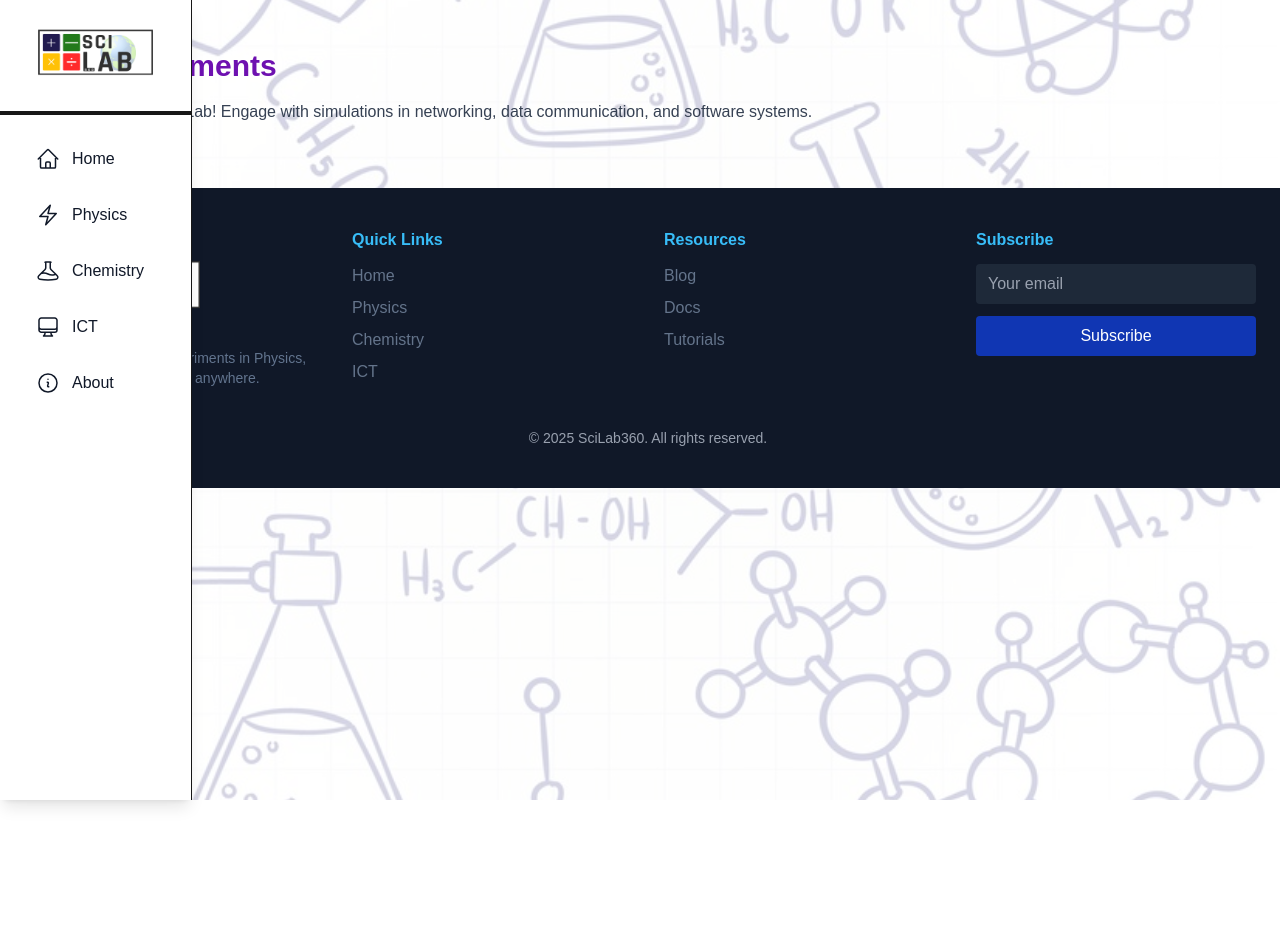
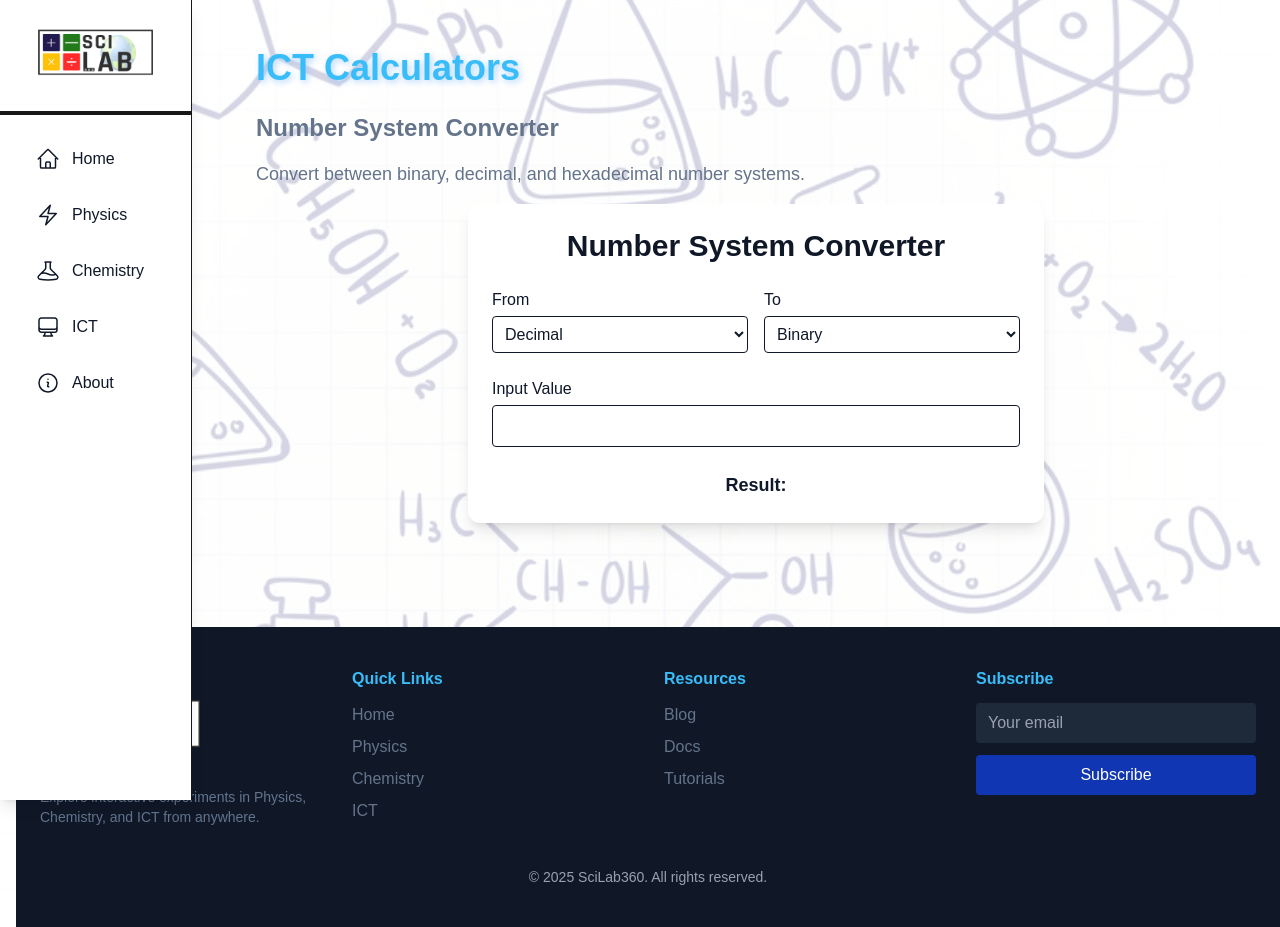
Before and after one commit to Dinesh0017/sci-lab, a Next.js app: page /ict in a window 1280 px wide. Before the commit the page ends 800 px from the top, so only its background shows below. Built offline with nearby package versions, Linux system fonts and the light colour scheme.

Commit message:
add new number system convertor

```diff
--- a/src/app/ict/page.js
+++ b/src/app/ict/page.js
@@ -1,18 +1,21 @@
-import Footer from "@/components/Footer";
-import NavBar from "@/components/NavBar";
+import NumberSystemConverter from "@/components/ict_calculators/NumberSystemConverter";
 
 export default function ICTPage() {
   return (
-      <section >
-        <div className="p-6">
-          <h1 className="text-3xl font-bold mb-4 text-purple-800">
-            ICT Experiments
-          </h1>
-          <p className="text-gray-700">
-            Welcome to the ICT Lab! Engage with simulations in networking, data
-            communication, and software systems.
-          </p>
-        </div>
-      </section>
+       <section className="p-6 ml-0 md:ml-54">
+            <h1  className="text-3xl md:text-4xl font-extrabold text-textprimary mb-6"
+                style={{ textShadow: "2px 2px 6px rgba(147, 197, 253, 0.7)" }}>
+              ICT Calculators
+            </h1>
+            <div className="mb-10">
+              <h2 className="text-2xl font-bold mb-4 text-secondary">Number System Converter</h2>
+              <p className="text-lg text-muted-foreground mb-4 text-secondary">
+                Convert between binary, decimal, and hexadecimal number systems.
+              </p>
+              <NumberSystemConverter />
+            </div>
+
+
+          </section>
   );
 }
--- /dev/null
+++ b/src/components/ict_calculators/NumberSystemConverter.js
@@ -0,0 +1,77 @@
+"use client";
+
+import { useState } from "react";
+
+const bases = [
+  { label: "Binary", value: 2 },
+  { label: "Octal", value: 8 },
+  { label: "Decimal", value: 10 },
+  { label: "Hexadecimal", value: 16 },
+];
+
+function convertBase(input, fromBase, toBase) {
+  if (!input) return "";
+  try {
+    const parsed = parseInt(input, fromBase);
+    if (isNaN(parsed)) return "Invalid Input";
+    return parsed.toString(toBase).toUpperCase();
+  } catch {
+    return "Invalid Input";
+  }
+}
+
+export default function ICTConverter() {
+  const [inputValue, setInputValue] = useState("");
+  const [fromBase, setFromBase] = useState(10);
+  const [toBase, setToBase] = useState(2);
+
+  const result = convertBase(inputValue, fromBase, toBase);
+
+  return (
+    <div className="bg-background text-foreground max-w-xl mx-auto p-6 rounded-xl shadow-lg space-y-6">
+      <h2 className="text-3xl font-bold text-center text-primary">Number System Converter</h2>
+      <div className="flex flex-col md:flex-row gap-4">
+        <div className="w-full">
+          <label className="block mb-1 font-medium">From</label>
+          <select
+            className="w-full p-2 border rounded text-primary"
+            value={fromBase}
+            onChange={(e) => setFromBase(Number(e.target.value))}
+          >
+            {bases.map((base) => (
+              <option key={base.value} value={base.value}>
+                {base.label}
+              </option>
+            ))}
+          </select>
+        </div>
+        <div className="w-full">
+          <label className="block mb-1 font-medium">To</label>
+          <select
+            className="w-full p-2 border rounded text-primary"
+            value={toBase}
+            onChange={(e) => setToBase(Number(e.target.value))}
+          >
+            {bases.map((base) => (
+              <option key={base.value} value={base.value}>
+                {base.label}
+              </option>
+            ))}
+          </select>
+        </div>
+      </div>
+      <div>
+        <label className="block mb-1 font-medium">Input Value</label>
+        <input
+          type="text"
+          className="w-full p-2 border rounded"
+          value={inputValue}
+          onChange={(e) => setInputValue(e.target.value)}
+        />
+      </div>
+      <div className="text-lg font-semibold text-center">
+        Result: <span className="text-primary">{result}</span>
+      </div>
+    </div>
+  );
+}
```
